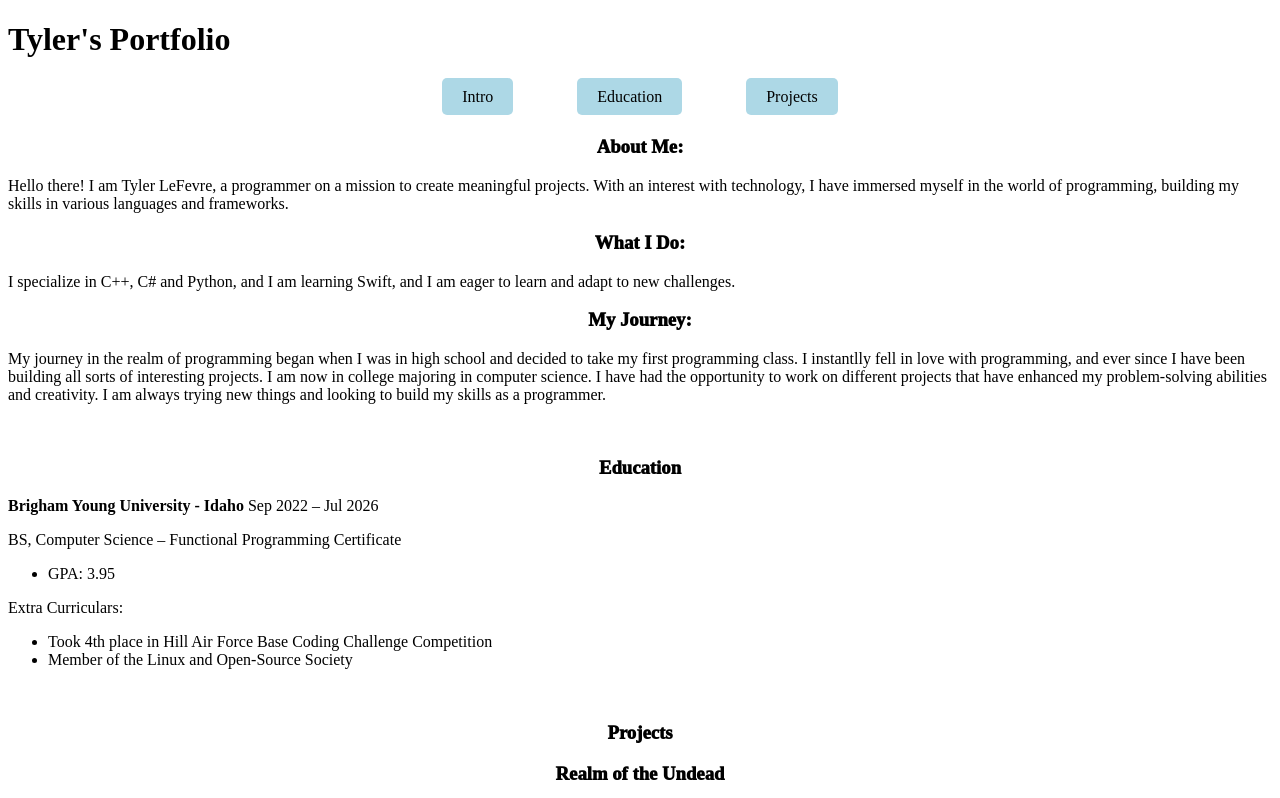
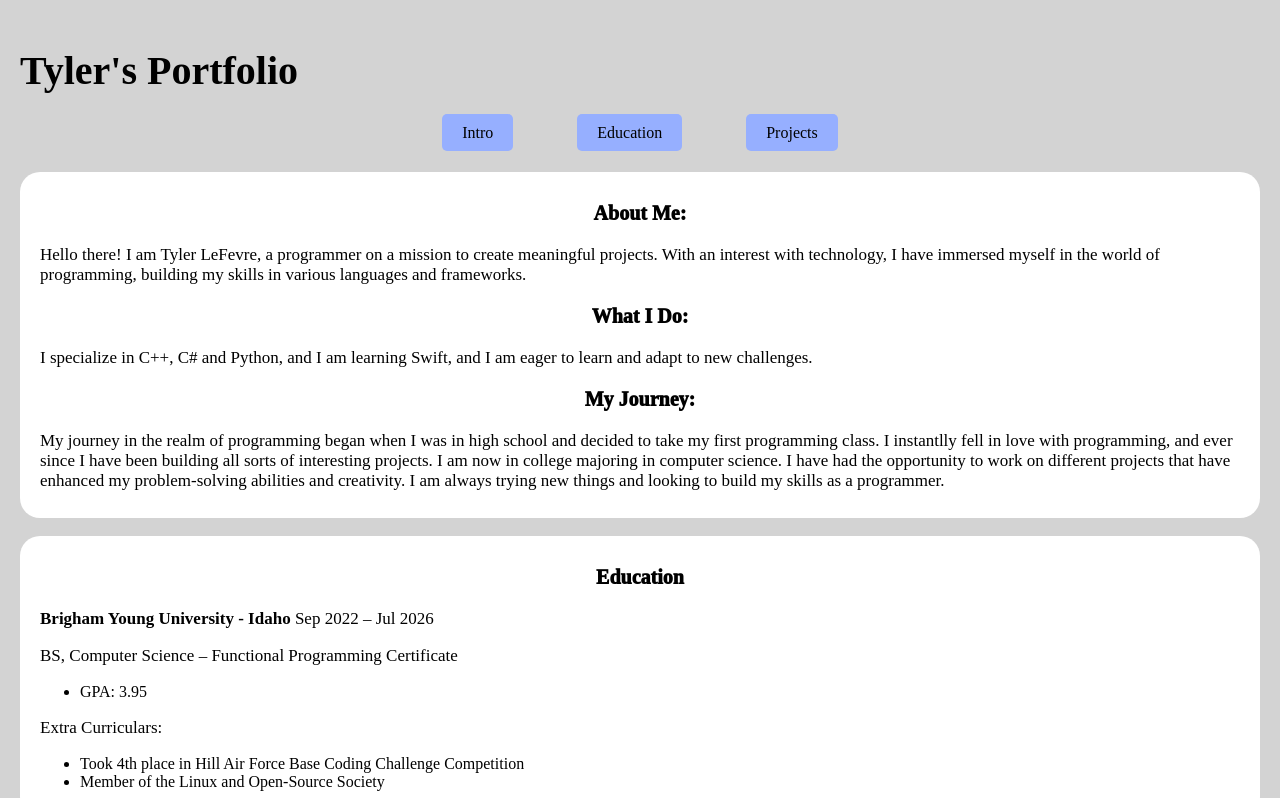
Before and after one commit to TLeFevre2003/Portfolio290R, a plain HTML site: page index.html in a window 1280 px wide. Shown: the top 798 px of the page. Drawn offline with Linux system fonts and the light colour scheme.

Commit message:
feat: increased font size, added section colors

```diff
--- a/style.css
+++ b/style.css
@@ -1,3 +1,15 @@
+body {
+    margin: 0;
+    padding: 20px;
+    background-color: lightgray;
+}
+
+/* ---------- Header ---------- */
+
+h1 {
+    font-size: 40px;
+}
+
 nav {
     text-align: center;
     margin: 30px 0;
@@ -10,7 +22,7 @@ a:link, a:visited {
 nav a {
     padding: 10px 20px;
     margin: 0 30px;
-    background-color: lightblue;
+    background-color: rgb(150, 175, 255);
     border-radius: 5px;
     text-decoration: none;
 }
@@ -19,10 +31,25 @@ nav a:hover {
     background-color: orange;
 }
 
+/* ---------- Main ---------- */
+
+section {
+    background-color: white;
+    border-radius: 20px;
+    padding: 10px 20px;
+}
+
 section h3 {
     text-align: center;
     font-weight: 1000;
+    font-size: 20px;
 }
+
+section p {
+    font-size: 17px;
+}
+
+/* ---------- Footer ---------- */
 
 .social img {
     width: 100px;
```
